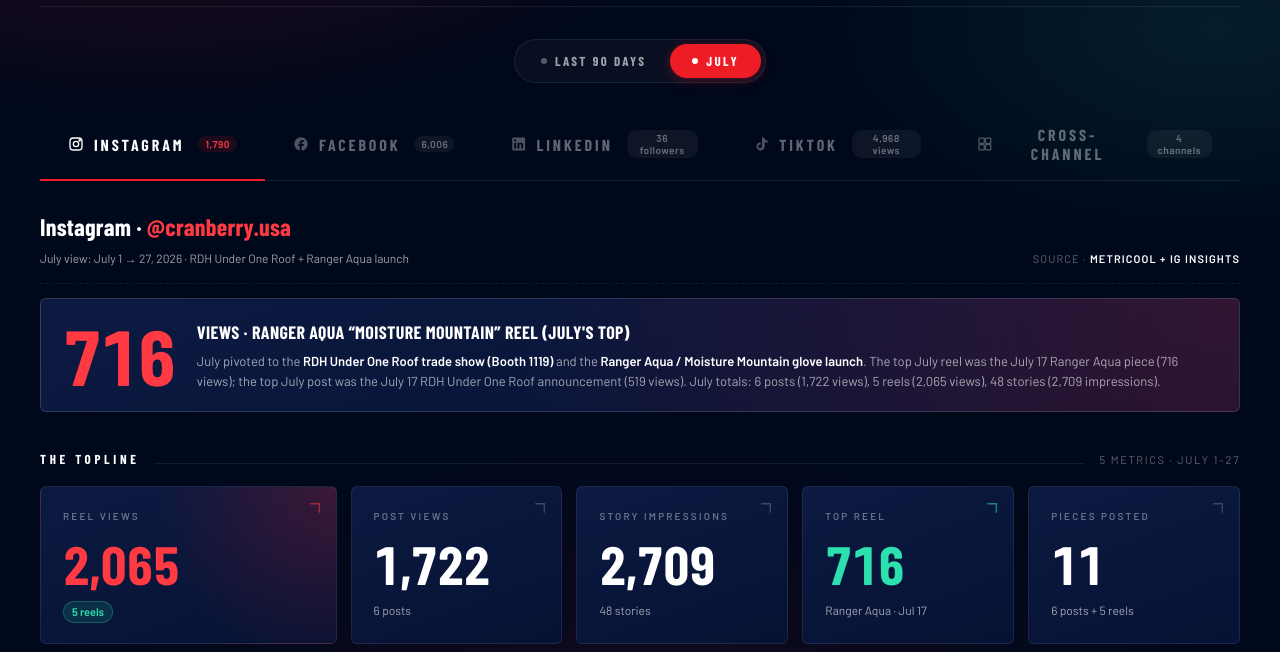
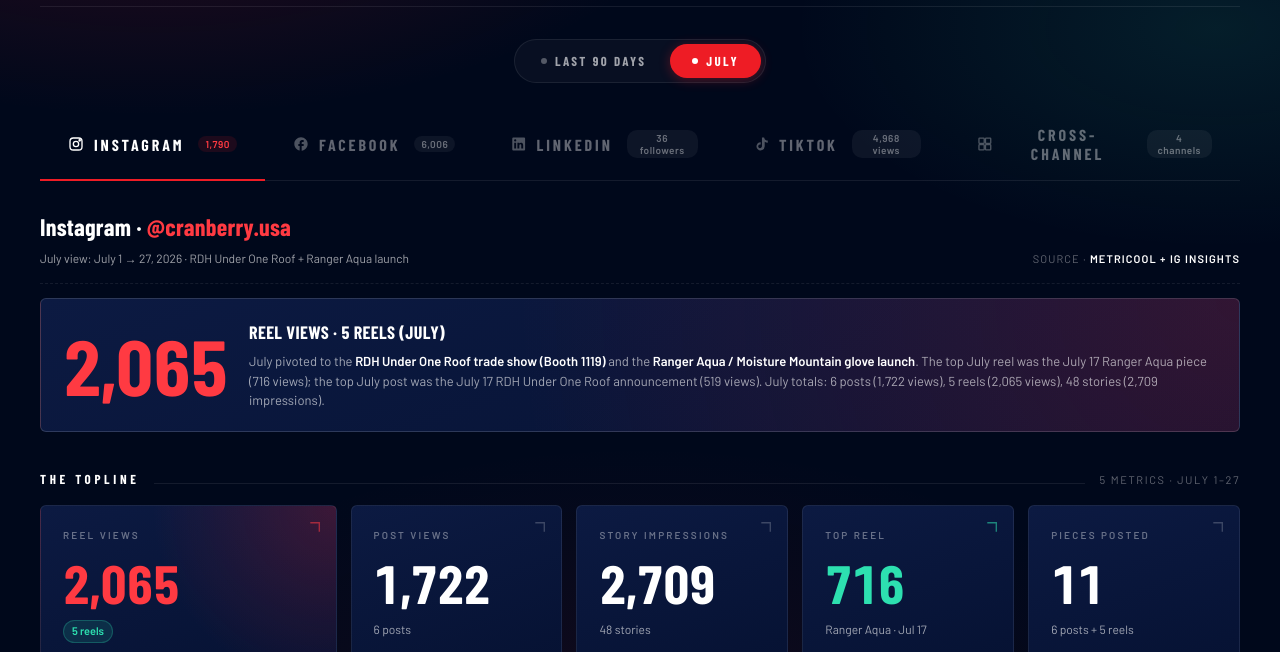
Before and after one commit to figmentcreativedigital-commits/cranberry-dashboard, a plain HTML site: page index.html in a window 1280 px wide. Both pictures are taken after a click on the button "JULY". Shown: the part 148-800 px from the top of the page. Drawn offline with nearby package versions, Linux system fonts and the light colour scheme; a web font is replaced by a local one.

Commit message:
update IG

```diff
--- a/index.html
+++ b/index.html
@@ -1618,9 +1618,9 @@
     <div class="period-7d">
 
       <div class="standout">
-        <div class="so-num mono">716</div>
+        <div class="so-num mono">2,065</div>
         <div class="so-text">
-          <div class="so-title">Views · Ranger Aqua “Moisture Mountain” Reel (July's Top)</div>
+          <div class="so-title">Reel Views · 5 Reels (July)</div>
           July pivoted to the <strong>RDH Under One Roof trade show (Booth 1119)</strong> and the <strong>Ranger Aqua / Moisture Mountain glove launch</strong>. The top July reel was the July 17 Ranger Aqua piece (716 views); the top July post was the July 17 RDH Under One Roof announcement (519 views). July totals: 6 posts (1,722 views), 5 reels (2,065 views), 48 stories (2,709 impressions).
         </div>
       </div>
```
